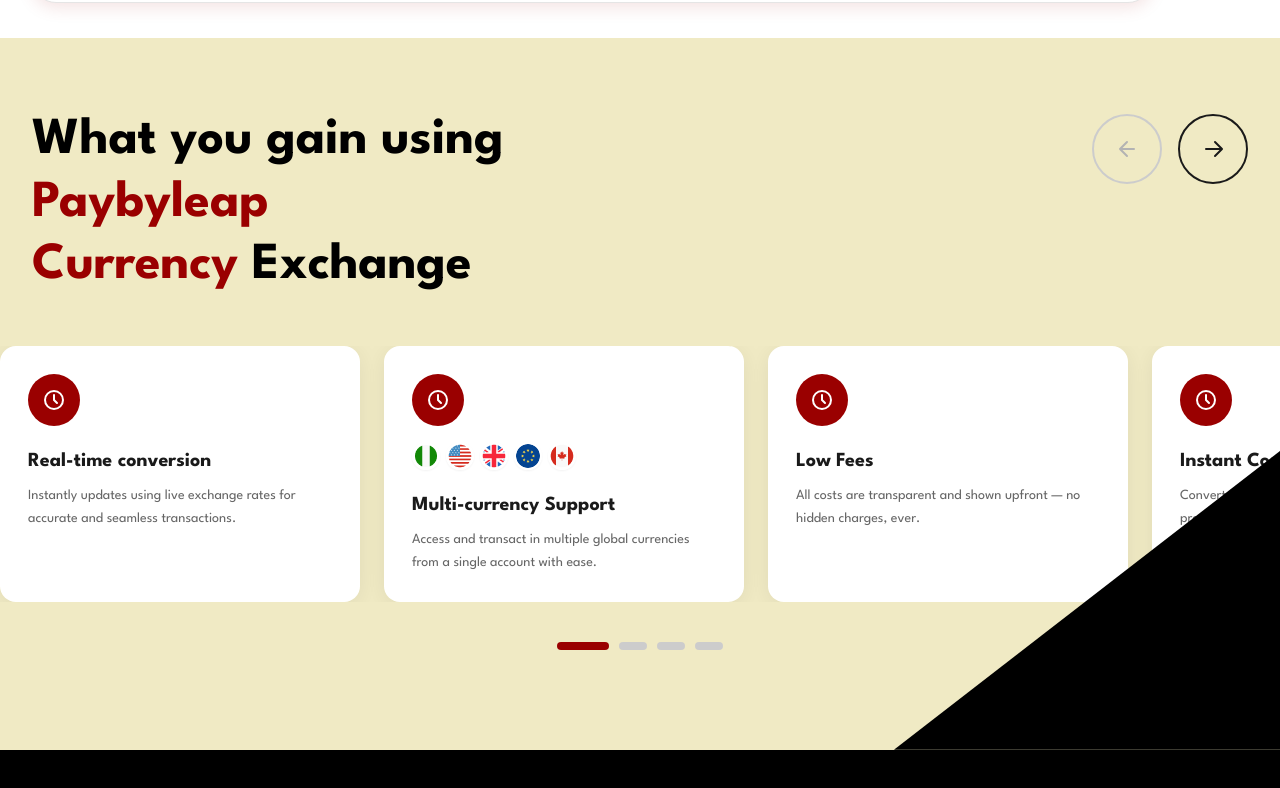
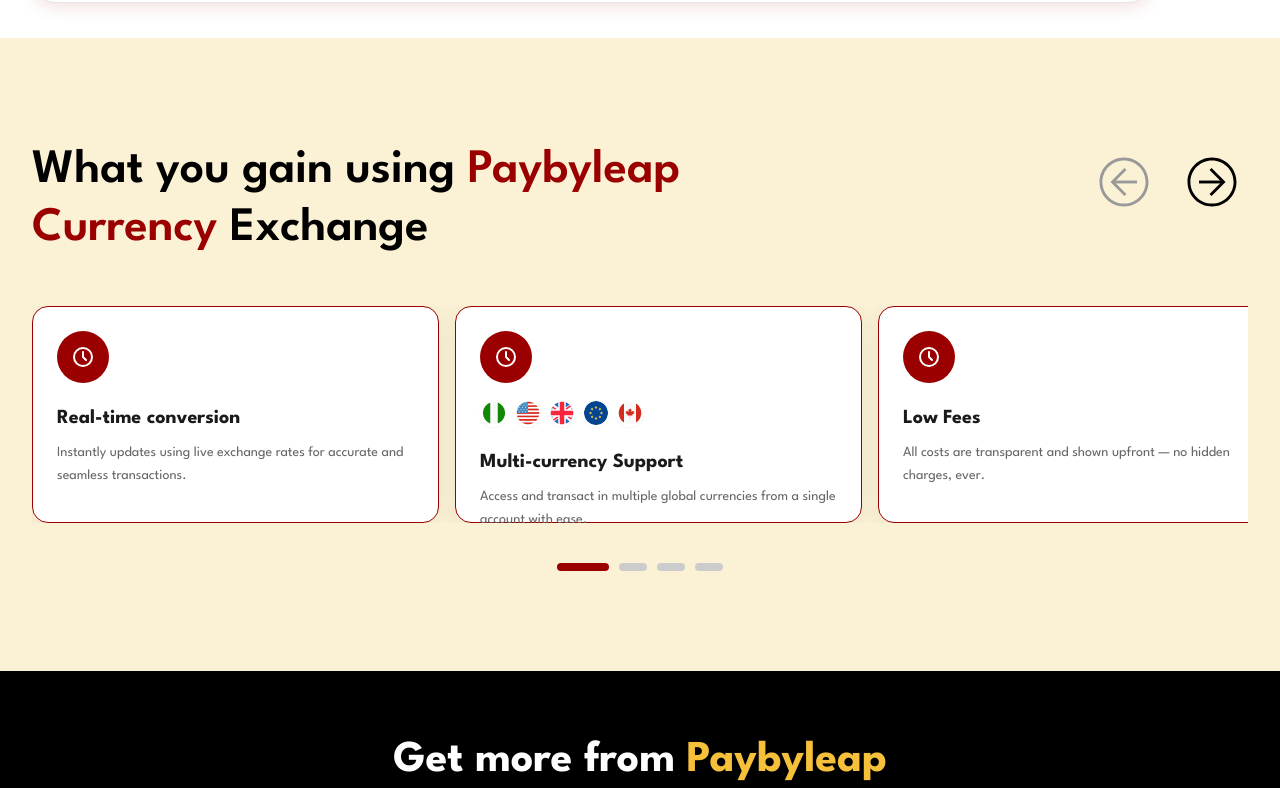
Before and after one commit to codacdanny/paybyleap-landing, a React (Vite) app: page /currency-exchange in a window 1280 px wide. Shown: the part 1212-2000 px from the top of the page. Built offline with nearby package versions, Linux system fonts and the light colour scheme; a web font is replaced by a local one.

Commit message:
fixed what you gained section

```diff
--- a/src/pages/currency-exchange/layouts/what-you-gain/Index.tsx
+++ b/src/pages/currency-exchange/layouts/what-you-gain/Index.tsx
@@ -33,6 +33,8 @@ const cards = [
 export function WhatYouGainSection() {
   const scrollRef = useRef<HTMLDivElement>(null);
   const [active, setActive] = useState(0);
+  const [canScrollLeft, setCanScrollLeft] = useState(false);
+  const [canScrollRight, setCanScrollRight] = useState(true);
 
   const syncActive = useCallback(() => {
     const el = scrollRef.current;
@@ -40,13 +42,20 @@ export function WhatYouGainSection() {
     const first = el.firstElementChild as HTMLElement | null;
     const cardW = first ? first.offsetWidth + 24 : 340;
     setActive(Math.round(el.scrollLeft / cardW));
+    setCanScrollLeft(el.scrollLeft > 1);
+    setCanScrollRight(el.scrollLeft + el.clientWidth < el.scrollWidth - 1);
   }, []);
 
   useEffect(() => {
     const el = scrollRef.current;
     if (!el) return;
+    syncActive();
     el.addEventListener("scroll", syncActive, { passive: true });
-    return () => el.removeEventListener("scroll", syncActive);
+    window.addEventListener("resize", syncActive);
+    return () => {
+      el.removeEventListener("scroll", syncActive);
+      window.removeEventListener("resize", syncActive);
+    };
   }, [syncActive]);
 
   const scrollTo = (idx: number) => {
@@ -60,14 +69,19 @@ export function WhatYouGainSection() {
   const go = (dir: -1 | 1) =>
     scrollTo(Math.max(0, Math.min(cards.length - 1, active + dir)));
 
+  const leftSrc = canScrollLeft ? figma.navArrowRight : figma.navArrowLeft;
+  const leftRotate = canScrollLeft ? "rotate-180" : "";
+  const rightSrc = canScrollRight ? figma.navArrowRight : figma.navArrowLeft;
+  const rightRotate = canScrollRight ? "" : "rotate-180";
+
   return (
     /* Section — warm cream bg, relative so the diagonal overlay is contained */
-    <section className="relative overflow-hidden bg-[#F0EAC4] mt-[35px] pb-[100px] pt-[72px] min-[1440px]:pb-[120px] min-[1440px]:pt-[88px]">
+    <section className="relative bg-[#FBF2D6] mt-[35px] pb-[100px] pt-[104px] min-[1440px]:pb-[120px]">
 
       {/* ── Header row: heading left, nav arrows right ── */}
       <LandingInset>
         <div className="flex items-start justify-between gap-4">
-          <h2 className="max-w-[700px] font-nohemi text-[42px] font-bold leading-[1.2] text-grey-100 md:text-[52px] min-[1440px]:text-[62px] min-[1440px]:leading-[1.15]">
+          <h2 className="max-w-[700px] font-nohemi text-[48px] font-semibold leading-[1.2] text-grey-100 ">
             What you gain using{" "}
             <span className="text-primary">Paybyleap</span>
             <br />
@@ -76,50 +90,39 @@ export function WhatYouGainSection() {
 
           {/* Nav arrows */}
           <div className="mt-1 flex shrink-0 items-center gap-4">
-            {/* Left — disabled when at first card */}
             <button
+              type="button"
               onClick={() => go(-1)}
-              disabled={active === 0}
+              disabled={!canScrollLeft}
               aria-label="Previous"
-              className={`flex size-[70px] items-center justify-center rounded-full border-2 transition-colors min-[1440px]:size-[80px] ${
-                active === 0
-                  ? "border-grey-20 text-grey-30"
-                  : "border-grey-90 text-grey-90 hover:bg-grey-100/5"
-              }`}
+              className="flex size-[72px] shrink-0 items-center justify-center disabled:cursor-default min-[1440px]:size-[100px]"
             >
-              <svg viewBox="0 0 24 24" fill="none" className="size-6" aria-hidden>
-                <path d="M19 12H5M5 12l7 7M5 12l7-7" stroke="currentColor" strokeWidth="2" strokeLinecap="round" strokeLinejoin="round" />
-              </svg>
+              <img src={leftSrc} alt="" className={`size-full object-contain ${leftRotate}`} />
             </button>
 
-            {/* Right — disabled when at last card */}
             <button
+              type="button"
               onClick={() => go(1)}
-              disabled={active === cards.length - 1}
+              disabled={!canScrollRight}
               aria-label="Next"
-              className={`flex size-[70px] items-center justify-center rounded-full border-2 transition-colors min-[1440px]:size-[80px] ${
-                active === cards.length - 1
-                  ? "border-grey-20 text-grey-30"
-                  : "border-grey-90 text-grey-90 hover:bg-grey-100/5"
-              }`}
+              className="flex size-[72px] shrink-0 items-center justify-center disabled:cursor-default min-[1440px]:size-[100px]"
             >
-              <svg viewBox="0 0 24 24" fill="none" className="size-6" aria-hidden>
-                <path d="M5 12h14M14 5l7 7-7 7" stroke="currentColor" strokeWidth="2" strokeLinecap="round" strokeLinejoin="round" />
-              </svg>
+              <img src={rightSrc} alt="" className={`size-full object-contain ${rightRotate}`} />
             </button>
           </div>
         </div>
       </LandingInset>
 
       {/* ── Cards carousel ── */}
+      <LandingInset>
       <div
         ref={scrollRef}
-        className="scrollbar-hide mt-12 flex snap-x snap-mandatory gap-6 overflow-x-auto px-6 md:px-8 min-[1440px]:mt-14 min-[1440px]:px-[160px]"
+        className="scrollbar-hide mt-12 flex w-full snap-x snap-mandatory gap-[16px] overflow-x-auto min-[1440px]:mt-14"
       >
         {cards.map((c) => (
           <div
             key={c.id}
-            className="min-w-[300px] snap-start rounded-2xl bg-white p-7 shadow-[0px_4px_24px_rgba(0,0,0,0.07)] md:min-w-[360px] min-[1440px]:min-w-[400px] min-[1440px]:p-8"
+            className="min-w-[407px] h-[217px] p-[24px] rounded-2xl bg-white  border border-primary shadow-[0px_4px_24px_rgba(0,0,0,0.07)]"
           >
             {/* Red icon circle */}
             <div className="flex size-[52px] items-center justify-center rounded-full bg-primary min-[1440px]:size-[60px]">
@@ -149,6 +152,7 @@ export function WhatYouGainSection() {
           </div>
         ))}
       </div>
+      </LandingInset>
 
       {/* ── Progress dots ── */}
       <div className="mt-10 flex items-center justify-center gap-2.5">
@@ -166,16 +170,6 @@ export function WhatYouGainSection() {
         ))}
       </div>
 
-      {/* ── Bottom-right diagonal triangle — transitions into the dark section ── */}
-      <div
-        className="pointer-events-none absolute bottom-0 right-0 h-[42%] w-[52%]"
-        aria-hidden
-      >
-        <div
-          className="absolute inset-0 bg-grey-100"
-          style={{ clipPath: "polygon(42% 100%, 100% 0%, 100% 100%)" }}
-        />
-      </div>
     </section>
   );
 }
```
